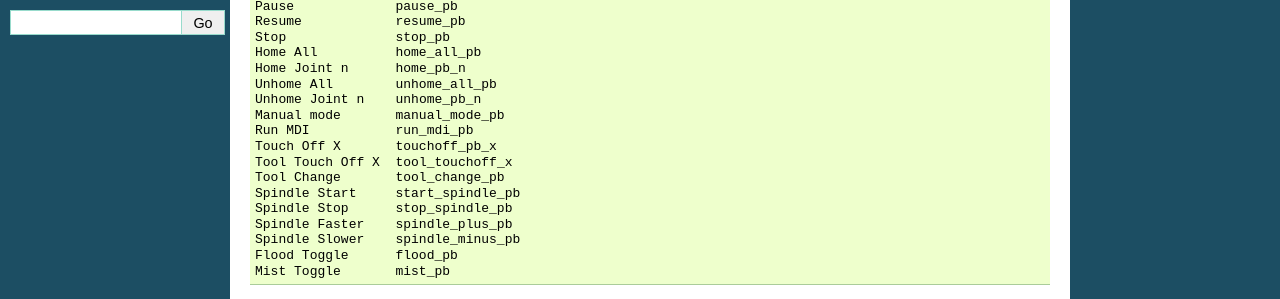
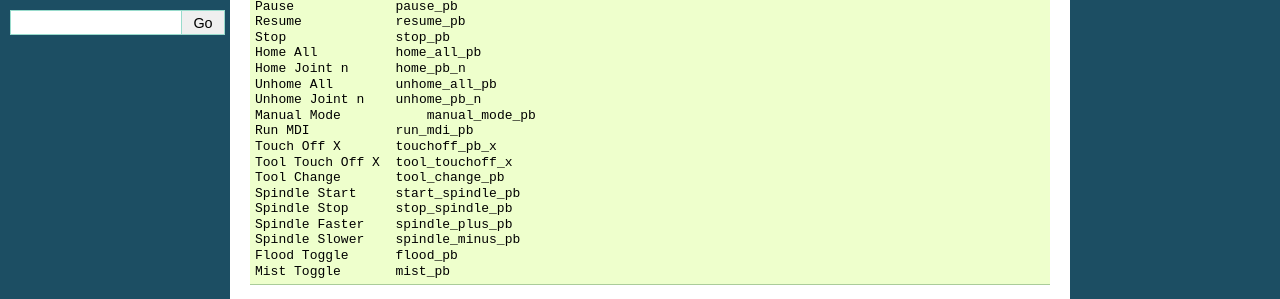
Before and after one commit to jethornton/flexgui, a Sphinx documentation site: the page built from docs/source/controls.rst, in a window 1280 px wide. Shown: the part 235-534 px from the top of the page. Built offline with Sphinx 7.4.7, drawn with Linux system fonts in a browser that asks for light colours.

Commit message:
fix white space
Signed-off-by: John Thornton <dev@gnipsel.com>

```diff
--- a/docs/source/controls.rst
+++ b/docs/source/controls.rst
@@ -17,7 +17,7 @@
 	Home Joint n      home_pb_n
 	Unhome All        unhome_all_pb
 	Unhome Joint n    unhome_pb_n
-	Manual mode	  manual_mode_pb
+	Manual Mode	      manual_mode_pb
 	Run MDI           run_mdi_pb
 	Touch Off X       touchoff_pb_x
 	Tool Touch Off X  tool_touchoff_x
```
